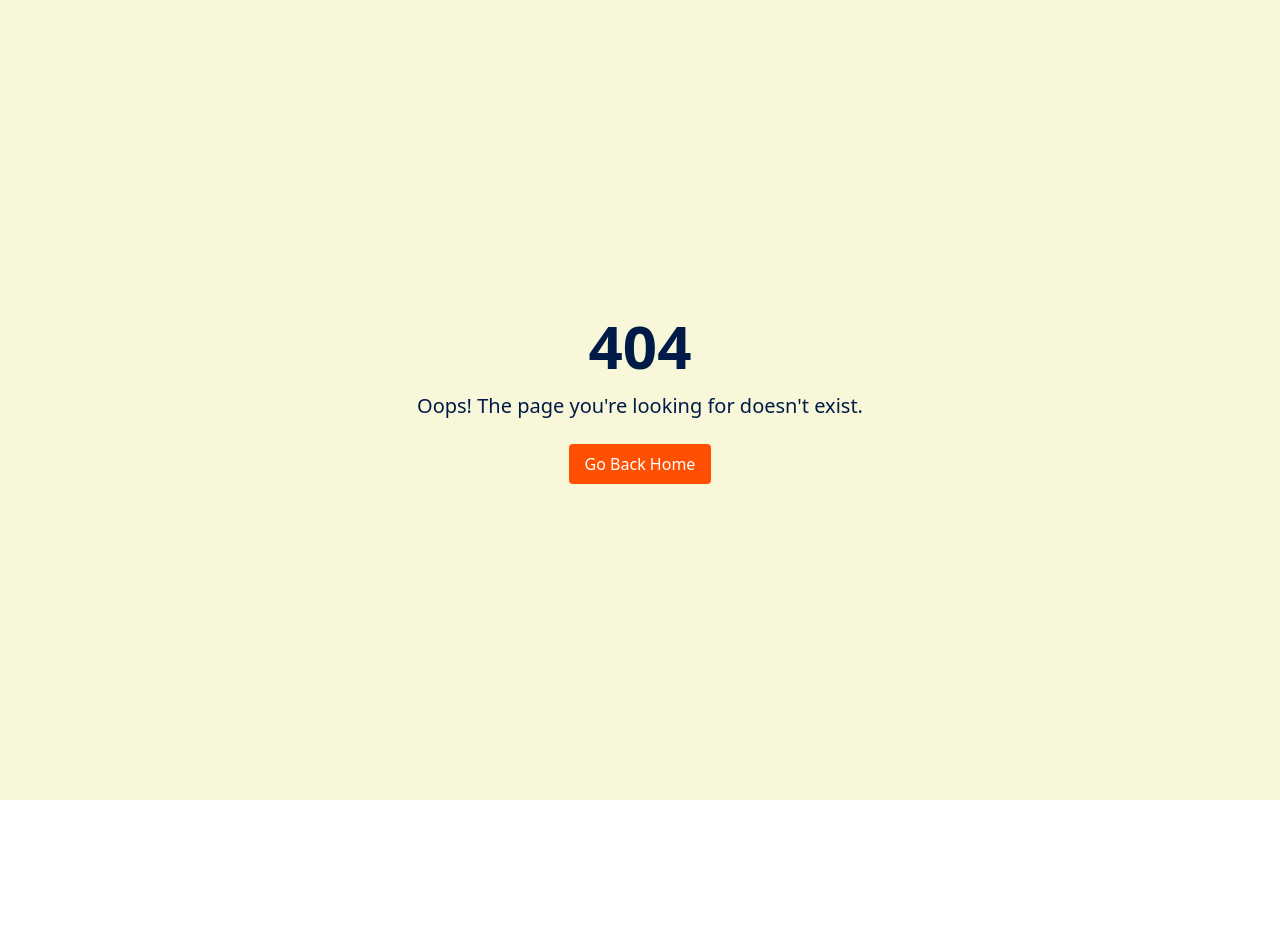
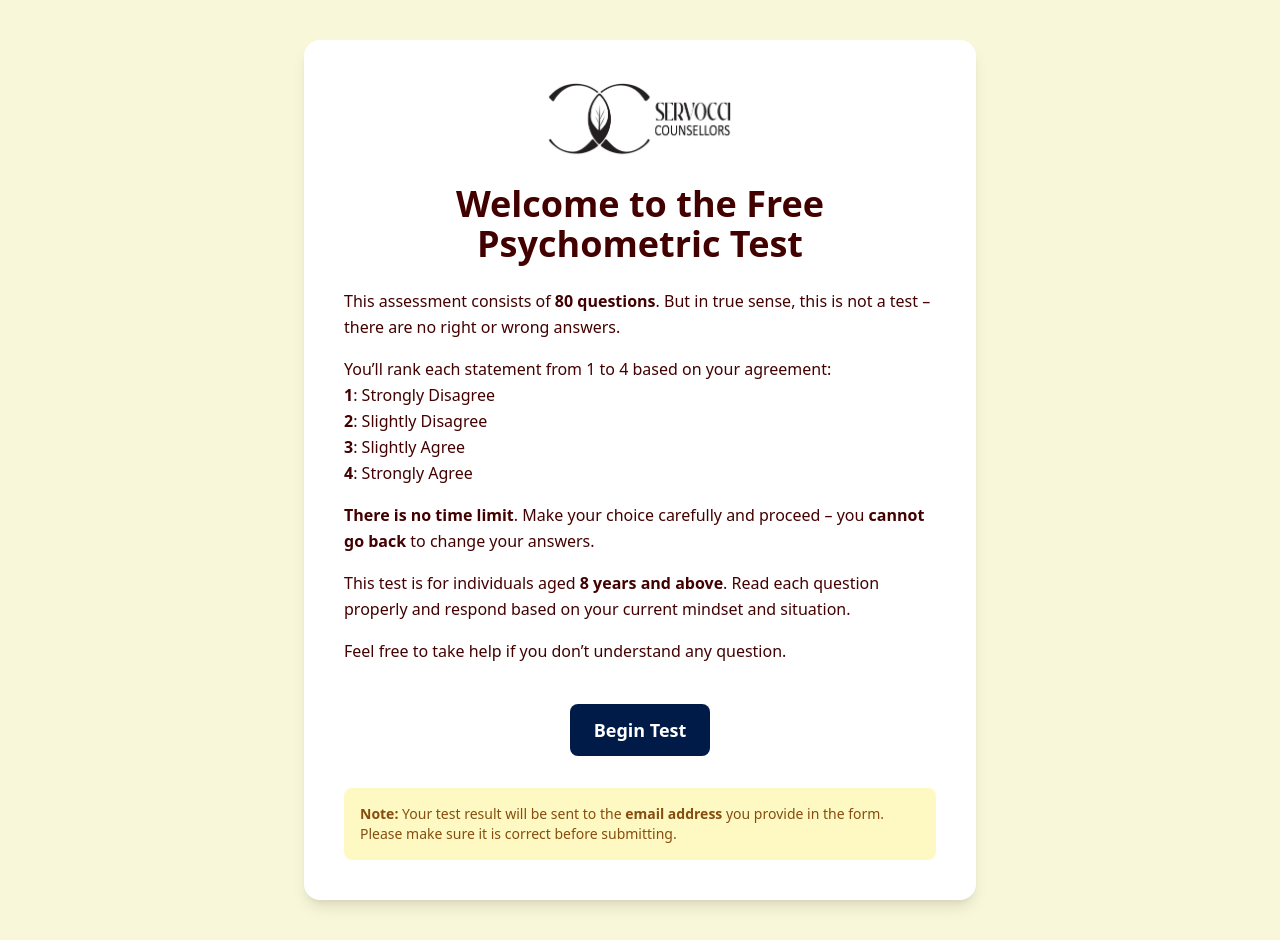
Before and after one commit to Shivamchawla02/servocci_main, a React (Vite) app: page /free-test in a window 1280 px wide. Before the commit this address had no page. Before the commit the page ends 800 px from the top, so only its background shows below. Built offline with nearby package versions, Linux system fonts and the light colour scheme.

Commit message:
Added pricing page

```diff
--- a/src/App.jsx
+++ b/src/App.jsx
@@ -6,6 +6,7 @@ import PsychometricTestPage from './pages/PsychometricTestPage';
 import DocumentPage from './pages/DocumentPage';
 import PhoneNumberPage from './pages/PhoneNumberPage';
 import NotFound from './pages/NotFound.jsx';
+import FreeTestPage from './pages/FreeTestPage.jsx';
 
 const App = () => {
   const [isDarkMode, setIsDarkMode] = useState(() => {
@@ -40,6 +41,7 @@ const App = () => {
             <Route path="/document-upload" element={<PhoneNumberPage />} />
             <Route path="/document" element={<PhoneNumberPage />} />
             <Route path="/upload-docs" element={<DocumentPage />} />
+            <Route path="/free-test" element={<FreeTestPage />} />
             <Route path="*" element={<NotFound />} />
           </Routes>
         </main>
--- a/src/components/psychometric/Pricing.jsx
+++ b/src/components/psychometric/Pricing.jsx
@@ -1,7 +1,8 @@
 import React from "react";
 import { motion } from "framer-motion";
-import { CheckCircle2 } from "lucide-react"; // optional icon lib
-import clsx from "clsx"; // for className conditional styling
+import { CheckCircle2 } from "lucide-react";
+import clsx from "clsx";
+import { Link, useNavigate } from "react-router-dom";
 
 const Pricing = () => {
   return (
@@ -57,6 +58,7 @@ const Pricing = () => {
 
 export default Pricing;
 
+// Card component
 const PricingCard = ({
   children,
   description,
@@ -66,6 +68,17 @@ const PricingCard = ({
   buttonText,
   active,
 }) => {
+  const navigate = useNavigate();
+
+  const handleClick = () => {
+    if (type === "Free Psychometric Test") {
+      // Do nothing, handled by Link
+    } else {
+      // You can replace this with real payment or upgrade logic
+      navigate("/upgrade");
+    }
+  };
+
   return (
     <motion.div
       whileHover={{ scale: 1.05 }}
@@ -97,8 +110,9 @@ const PricingCard = ({
           <div className="mb-9 flex flex-col gap-3">{children}</div>
         </div>
 
-        <a
-          href="/#"
+        {type === "Free Psychometric Test" ? (
+          <Link
+            to="/free-test"
             className={clsx(
               "block w-full rounded-md p-3 text-center text-base font-medium transition",
               active
@@ -107,13 +121,26 @@ const PricingCard = ({
             )}
           >
             {buttonText}
-        </a>
+          </Link>
+        ) : (
+          <button
+            onClick={handleClick}
+            className={clsx(
+              "block w-full rounded-md p-3 text-center text-base font-medium transition",
+              active
+                ? "bg-primary text-white hover:bg-primary/90"
+                : "border border-stroke text-primary hover:border-primary hover:bg-primary hover:text-white dark:border-dark-3"
+            )}
+          >
+            {buttonText}
+          </button>
+        )}
       </div>
     </motion.div>
   );
 };
 
-
+// Feature list item
 const List = ({ children }) => (
   <p className="flex items-start gap-2 text-base text-body-color dark:text-dark-6">
     <CheckCircle2 className="text-green-500 mt-1 h-5 w-5" />
--- a/src/components/psychometric/PsychometricQuotes.jsx
+++ b/src/components/psychometric/PsychometricQuotes.jsx
@@ -1,28 +1,36 @@
 import React from "react";
 import { motion } from "framer-motion";
 
-const quotes = [
+const theories = [
   {
-    text: "The good life is a process, not a state of being. It is a direction, not a destination.",
-    author: "Carl Rogers",
-    image: "https://images.unsplash.com/photo-1603415526960-f7e0328f18d5?ixlib=rb-4.0.3&auto=format&fit=crop&w=600&q=80",
+    title: "Person-Centered Theory",
+    thinker: "Carl Rogers",
+    description:
+      "Carl Rogers proposed the Person-Centered Theory, emphasizing the importance of self-actualization, empathy, and unconditional positive regard. It focuses on the individual's capacity for personal growth and change.",
+    image:
+      "https://images.deepai.org/chat-style-image/e0b7429fe6914bed9a888fa49d895564/output.jpg",
   },
   {
-    text: "Until you make the unconscious conscious, it will direct your life and you will call it fate.",
-    author: "Carl Jung",
-    image: "https://images.unsplash.com/photo-1595152772835-219674b2a8a0?ixlib=rb-4.0.3&auto=format&fit=crop&w=600&q=80",
+    title: "Analytical Psychology",
+    thinker: "Carl Jung",
+    description:
+      "Carl Jung developed Analytical Psychology, which introduced concepts such as the collective unconscious, archetypes, and individuation. It focuses on integrating different parts of the psyche to achieve wholeness.",
+    image:
+      "https://hemibooks.com/wp-content/uploads/UsersmaxDocumentsPythonbooksite2imagesbooks_carl_jung_548.jpg",
   },
   {
-    text: "The aim of psychology is to give us a completely different idea of the things we know best.",
-    author: "Paul Valéry",
-    image: "https://images.unsplash.com/photo-1628890920210-0a9d8dfc264c?ixlib=rb-4.0.3&auto=format&fit=crop&w=600&q=80",
+    title: "Theory of Perception and Consciousness",
+    thinker: "Paul Valéry",
+    description:
+      "Though more a philosopher-poet, Valéry's reflections on consciousness challenge rigid scientific perspectives. He explored how subjective experience and creativity shape psychological understanding.",
+    image:
+      "https://th.bing.com/th/id/R.46d0a770e0e562675b2d38eed7cb882b?rik=28hTvrpLR39oHQ&riu=http%3a%2f%2fpalimpsestes.fr%2ftextes_divers%2fv%2fvalery%2fpaul_valery01_0.jpg&ehk=c7R9vzfJABozqpV%2bSL6RoaeWr2%2faCGkPt%2fTqZFucZhY%3d&risl=&pid=ImgRaw&r=0",
   },
 ];
 
-const PsychometricQuotes = () => {
+const PsychologyTheories = () => {
   return (
     <section className="relative py-20 px-6 bg-gradient-to-br from-sky-50 to-blue-100">
-      {/* Optional gradient overlay for aesthetic depth */}
       <div className="absolute inset-0 pointer-events-none bg-[radial-gradient(ellipse_at_top_left,_var(--tw-gradient-stops))] from-white/30 via-white/10 to-transparent" />
 
       <div className="relative z-10 max-w-6xl mx-auto">
@@ -32,11 +40,11 @@ const PsychometricQuotes = () => {
           whileInView={{ opacity: 1, y: 0 }}
           transition={{ duration: 0.8 }}
         >
-          Quotes from Great Thinkers in Psychology
+          Core Theories from Pioneers in Psychology
         </motion.h2>
 
         <div className="space-y-20">
-          {quotes.map((quote, idx) => {
+          {theories.map((theory, idx) => {
             const isEven = idx % 2 === 0;
             return (
               <motion.div
@@ -49,17 +57,15 @@ const PsychometricQuotes = () => {
                 transition={{ duration: 0.6, delay: idx * 0.2 }}
                 viewport={{ once: true }}
               >
-                {/* Image */}
                 <img
-                  src={quote.image}
-                  alt={quote.author}
+                  src={theory.image}
+                  alt={theory.thinker}
                   className="w-64 h-64 object-cover rounded-2xl shadow-xl border-4 border-white"
                 />
-
-                {/* Text */}
                 <div className="max-w-xl">
-                  <p className="text-xl text-gray-700 italic mb-4 leading-relaxed">"{quote.text}"</p>
-                  <p className="text-blue-700 font-semibold text-lg">– {quote.author}</p>
+                  <h3 className="text-2xl font-bold text-gray-800 mb-2">{theory.title}</h3>
+                  <p className="text-gray-700 mb-3">{theory.description}</p>
+                  <p className="text-blue-700 font-semibold text-lg">– {theory.thinker}</p>
                 </div>
               </motion.div>
             );
@@ -70,4 +76,4 @@ const PsychometricQuotes = () => {
   );
 };
 
-export default PsychometricQuotes;
+export default PsychologyTheories;
--- /dev/null
+++ b/src/pages/FreeTestPage.jsx
@@ -0,0 +1,72 @@
+import React from "react";
+import { motion } from "framer-motion";
+
+const FreeTestPage = () => {
+  return (
+    <section className="min-h-screen bg-offWhite dark:bg-dark py-10 px-4 flex items-center justify-center">
+      <motion.div
+        initial={{ opacity: 0, y: 30 }}
+        animate={{ opacity: 1, y: 0 }}
+        transition={{ duration: 0.6 }}
+        className="max-w-2xl w-full bg-light dark:bg-dark-2 rounded-2xl shadow-lg p-6 md:p-10"
+      >
+        {/* Logo */}
+        <div className="flex justify-center mb-6">
+          <img
+            src="/LogoWhite.jpg"
+            alt="Logo"
+            className="h-16 md:h-20 object-contain"
+          />
+        </div>
+
+        {/* Heading */}
+        <h1 className="text-3xl md:text-4xl font-bold text-dark dark:text-white mb-6 text-center">
+          Welcome to the Free Psychometric Test
+        </h1>
+
+        {/* Instructions */}
+        <div className="text-base text-dark dark:text-dark-6 leading-relaxed space-y-4">
+          <p>
+            This assessment consists of <strong>80 questions</strong>. But in true sense, this is not a test – there are no right or wrong answers.
+          </p>
+          <p>
+            You’ll rank each statement from 1 to 4 based on your agreement:
+            <br />
+            <strong>1</strong>: Strongly Disagree<br />
+            <strong>2</strong>: Slightly Disagree<br />
+            <strong>3</strong>: Slightly Agree<br />
+            <strong>4</strong>: Strongly Agree
+          </p>
+          <p>
+            <strong>There is no time limit</strong>. Make your choice carefully and proceed – you <strong>cannot go back</strong> to change your answers.
+          </p>
+          <p>
+            This test is for individuals aged <strong>8 years and above</strong>. Read each question properly and respond based on your current mindset and situation.
+          </p>
+          <p>
+            Feel free to take help if you don’t understand any question.
+          </p>
+        </div>
+
+        {/* Begin Button */}
+        <div className="mt-10 text-center">
+          <a
+            href="https://docs.google.com/forms/d/e/1FAIpQLSf8KNTYpaLejza5GEWxMQZDFePdLlc5wfN9w4R3ICZjgDi1XQ/viewform?usp=sharing"
+            target="_blank"
+            rel="noopener noreferrer"
+            className="inline-block bg-primary hover:bg-primary/90 text-white text-lg font-semibold px-6 py-3 rounded-lg transition duration-300"
+          >
+            Begin Test
+          </a>
+        </div>
+
+        {/* Note */}
+        <div className="mt-8 bg-yellow-100 dark:bg-yellow-900/30 text-yellow-800 dark:text-yellow-100 p-4 rounded-lg text-sm">
+          <strong>Note:</strong> Your test result will be sent to the <strong>email address</strong> you provide in the form. Please make sure it is correct before submitting.
+        </div>
+      </motion.div>
+    </section>
+  );
+};
+
+export default FreeTestPage;
```
Lines whose indentation alone changed are shown as unchanged.
